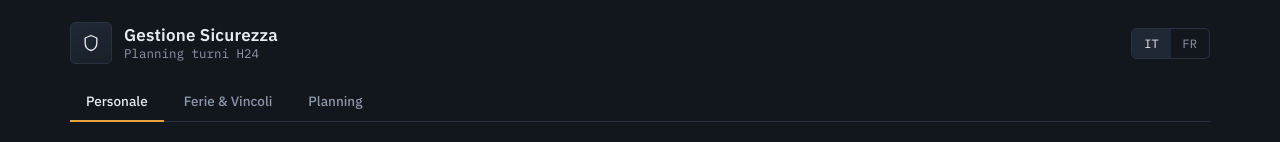
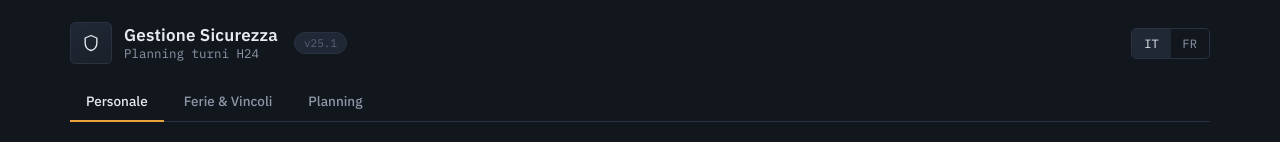
Before and after one commit to rantal75/security-planning, a plain HTML site: page frontend/index.html in a window 1280 px wide. Shown: the top 142 px of the page. Drawn offline with Linux system fonts and the light colour scheme; no server answers.

Commit message:
Aggiunge il numero di versione (v25.1) nell'interfaccia e il changelog nel README
Co-Authored-By: Claude Sonnet 5 <noreply@anthropic.com>
Claude-Session: https://claude.ai/code/session_01Sh3zuDUt1MvcpDPXkVMhqt

```diff
--- a/frontend/index.html
+++ b/frontend/index.html
@@ -93,6 +93,7 @@
         <span class="brand-title" data-i18n="app_title">Gestione Sicurezza</span>
         <span class="brand-sub" data-i18n="app_sub">Planning turni H24</span>
       </div>
+      <span class="version-tag" title="Versione applicazione">v25.1</span>
     </div>
     <div class="topbar-right">
       <div class="lang-toggle">
--- a/frontend/style.css
+++ b/frontend/style.css
@@ -83,6 +83,16 @@ body {
 .brand-text { display: flex; flex-direction: column; line-height: 1.25; }
 .brand-title { font-weight: 600; font-size: 17px; letter-spacing: 0.2px; }
 .brand-sub { font-size: 12.5px; color: var(--text-dim); font-family: var(--font-data); }
+.version-tag {
+  font-family: var(--font-data);
+  font-size: 11px;
+  color: var(--text-faint);
+  background: var(--panel-raised);
+  border: 1px solid var(--border);
+  border-radius: 20px;
+  padding: 2px 9px;
+  margin-left: 4px;
+}
 
 .lang-toggle { display: flex; border: 1px solid var(--border); border-radius: var(--radius); overflow: hidden; }
 .lang-btn {
```
Also changed, not shown: 1 other file.
